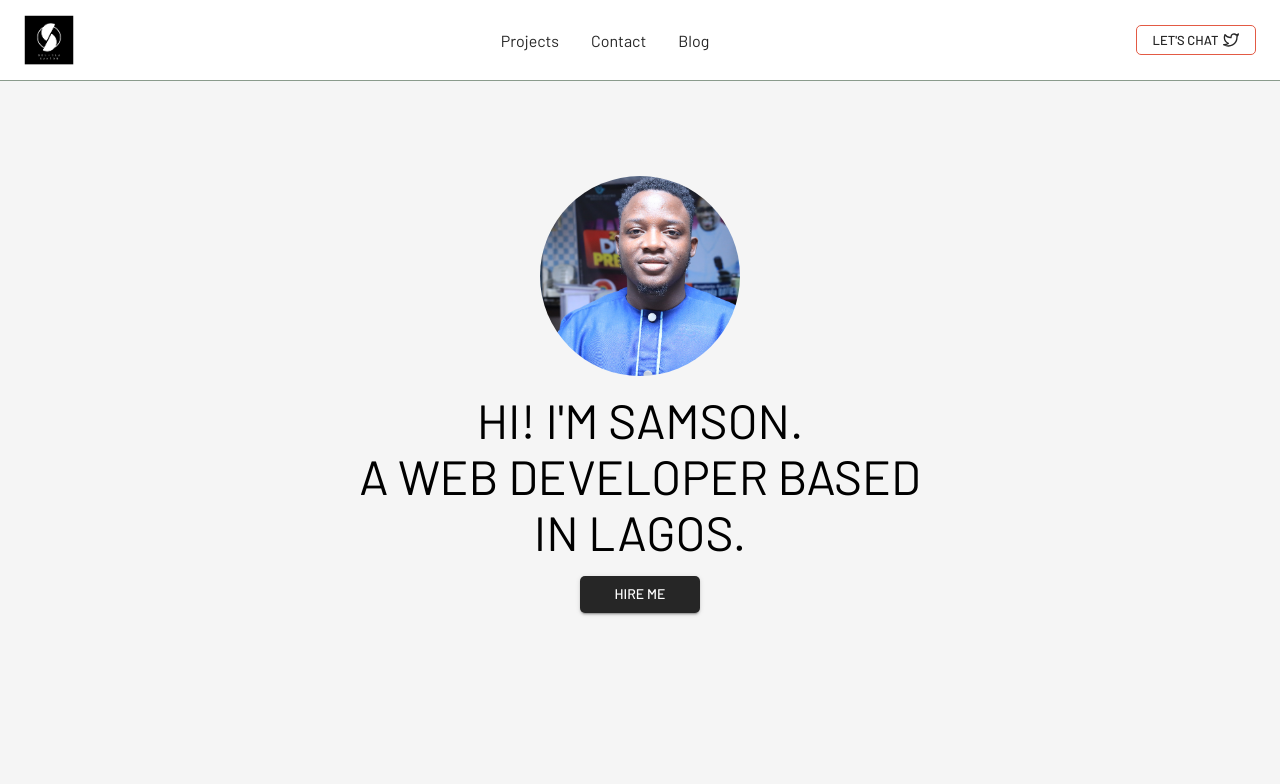
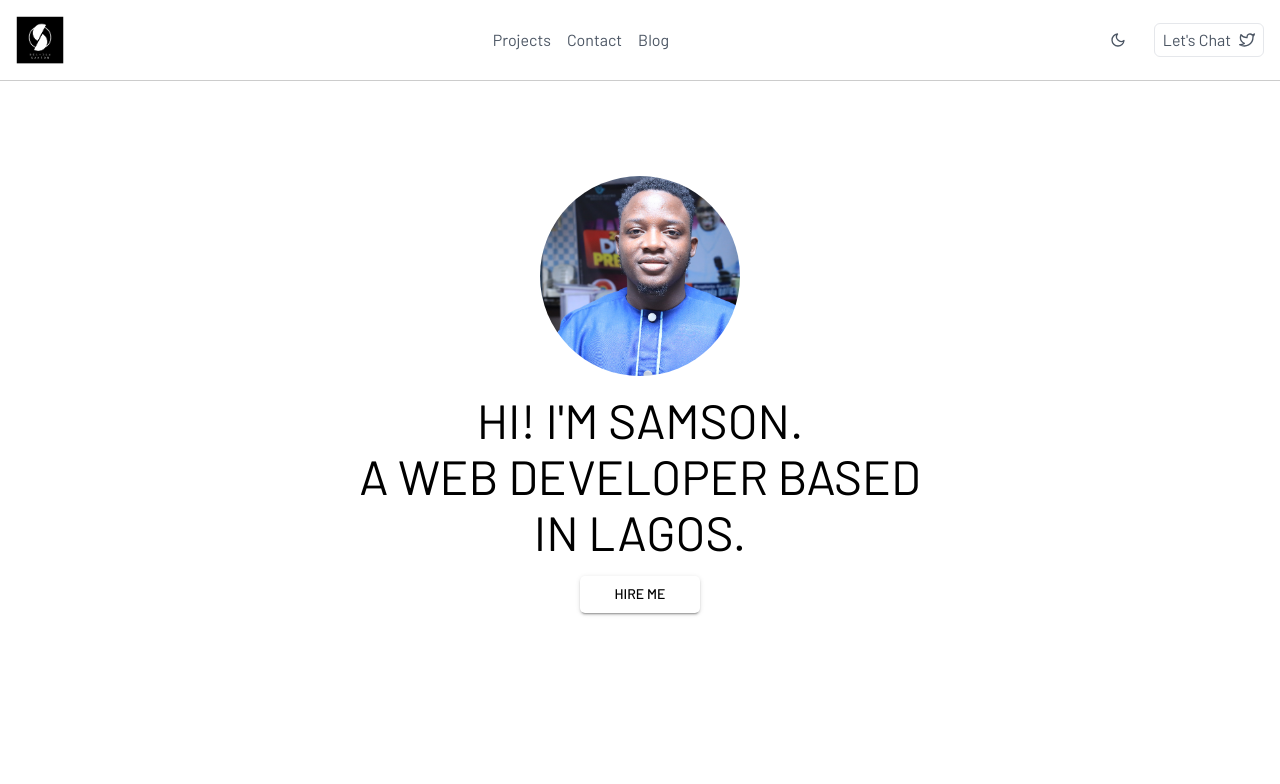
Before and after one commit to pablo-clueless/Portfolio, a React (Vite) app in the folder portfolio/: page / in a window 1280 px wide. Shown: the top 784 px of the page. Built offline with nearby package versions, Linux system fonts and the light colour scheme.

Commit message:
added theme switching

```diff
--- /dev/null
+++ b/portfolio/craco.config.js
@@ -0,0 +1,11 @@
+// craco.config.js
+module.exports = {
+  style: {
+    postcss: {
+      plugins: [
+        require('tailwindcss'),
+        require('autoprefixer'),
+      ],
+    },
+  },
+}
--- /dev/null
+++ b/portfolio/postcss.config.js
@@ -0,0 +1,6 @@
+module.exports = {
+  plugins: {
+    tailwindcss: {},
+    autoprefixer: {},
+  },
+}
--- a/portfolio/src/App.jsx
+++ b/portfolio/src/App.jsx
@@ -1,21 +1,16 @@
 import React from 'react'
 import { ThemeProvider } from '@mui/material'
-import { makeStyles } from '@mui/styles'
 import { Helmet } from 'react-helmet'
 
 import { About, Contact, Experience, Footer, Header, Navbar, Projects, Sidebar, Skills } from './components'
 import { theme } from './theme'
-
-const useStyles = makeStyles({
-  root: {
-    marginTop: '5rem',
-  }
-})
+import { useStateContext } from './contexts/ContextProvider'
 
 const App = () => {
-  const classes = useStyles()
+  const { currentMode } = useStateContext()
 
   return (
+    <div className={currentMode === 'Dark' ? 'dark' : ''}>
       <ThemeProvider theme={theme}>
         <Helmet>
         {/* Primary Meta Tags */}
@@ -40,7 +35,7 @@ const App = () => {
           <title>Samson Okunola</title>
         </Helmet>
         <Navbar />
-      <div className={classes.root}>
+        <div className='w-screen mt-20'>
           <Header />
           <About />
           <Skills />
@@ -50,6 +45,7 @@ const App = () => {
           <Footer />
         </div>
       </ThemeProvider>
+    </div>
   )
 }
 
--- /dev/null
+++ b/portfolio/src/components/Button.jsx
@@ -0,0 +1,18 @@
+import React from 'react'
+
+const Button = ({customFn, text, icon, variant}) => {
+    if(variant === 'outlined') {
+        return (
+            <button type='button' className='text-base border-1 dark:border-white text-gray-600 dark:text-white flex items-center gap-2 px-2 py-1 rounded-md hover:bg-primary hover:text-white dark:hover:bg-white dark:hover:text-gray-600 duration-500' onClick={customFn}>
+                {text} {icon}
+            </button>
+        )
+    }
+  return (
+    <button type='button' className='text-base border-1 dark:border-white text-gray-600 dark:text-white flex items-center gap-2 px-2 py-1 rounded-md hover:bg-primary hover:text-white dark:hover:bg-white dark:hover:text-gray-600 duration-500' onClick={customFn}>
+        {text} {icon}
+    </button>
+  )
+}
+
+export default Button
--- /dev/null
+++ b/portfolio/src/components/IconButton.jsx
@@ -0,0 +1,20 @@
+import React from 'react'
+
+const IconButton = ({icon, customFn, to}) => {
+    if(to) {
+        return (
+            <a href={to} target='_blank' rel='noreferrer'>
+                <button className='w-10 h-10 rounded-full grid place-items-center hover:bg-gray-200 dark:hover:bg-gray-500 text-gray-600 dark:text-white cursor-pointer'>
+                    {text}
+                </button>
+            </a>
+        )
+    }
+  return (
+    <button className='w-10 h-10 rounded-full grid place-items-center hover:bg-gray-200 dark:hover:bg-gray-500 text-gray-600 dark:text-white' onClick={customFn}>
+        {icon}
+    </button>
+  )
+}
+
+export default IconButton
--- a/portfolio/src/components/Navbar.jsx
+++ b/portfolio/src/components/Navbar.jsx
@@ -1,83 +1,41 @@
 import React from 'react'
-import { Button, List, ListItem, Toolbar } from '@mui/material'
-import { makeStyles } from '@mui/styles'
+import { FiMoon, FiSun, FiTwitter } from 'react-icons/fi'
 
 import logo from '/images/logo.png'
-import { Twitter } from '../assets/icons'
-
-const useStyles = makeStyles({
-    nav: {
-        width: '100%',
-        borderBottom: 'thin solid var(--color-secondary)',
-        position: 'fixed',
-        top: 0,
-        left: 0,
-        background: 'var(--color-light)',
-        zIndex: 2
-    },
-    toolbar: {
-        display: 'flex',
-        alignItems: 'center',
-        justifyContent: 'space-between',
-        margin: '0.5rem 0',
-    },
-    list:{
-        display:'flex',
-        direction: 'row',
-        alignItems: 'center',
-        justifyContent: 'space-between',
-        '@media screen and (max-width: 800px)': {
-            display: 'none',
-        }
-    },
-    link: {
-        textDecoration: 'none',
-        color: 'var(--color-dark)',
-        textTransform: 'capitalize',
-    },
-    logo: {
-        width: 50,
-        height: 50,
-    },
-    button: {
-        display: 'none',
-        '@media screen and (max-width: 800px)': {
-            display: 'block',
-        }
-    }
-})
+import { Button, IconButton } from '../components'
+import { useStateContext } from '../contexts/ContextProvider'
 
 const Navbar = () => {
-    const classes = useStyles()
+    const { currentMode, setMode } = useStateContext()
 
   return (
-    <nav className={classes.nav}>
-        <Toolbar className={classes.toolbar}>
-            <img src={logo} alt="logo" className={classes.logo} />
+    <nav className='w-full flex items-center justify-between fixed top-0 left-0 bg-main-bg dark:bg-main-dark-bg z-10 border-b-1 border-color p-4'>
+            <img src={logo} alt="logo" className='w-12 h-12' />
 
-            <List className={classes.list}>
-                <ListItem>
-                    <a href="#projects" className={classes.link}>
+            <ul className='flex items-center gap-4'>
+                <li>
+                    <a href="#projects" className='text-base text-gray-600 dark:text-white'>
                         Projects
                     </a>
-                </ListItem>
-                <ListItem>
-                    <a href="#contact" className={classes.link}>
+                </li>
+                <li>
+                    <a href="#contact" className='text-base text-gray-600 dark:text-white'>
                         Contact
                     </a>
-                </ListItem>
-                <ListItem>
-                    <a href="https://frontendpablo.hashnode.dev" target='_blank' rel='noreferrer' className={classes.link}>
+                </li>
+                <li>
+                    <a href="https://frontendpablo.hashnode.dev" target='_blank' rel='noreferrer' className='text-base text-gray-600 dark:text-white'>
                         Blog
                     </a>
-                </ListItem>
-            </List>
-            <a href="https://twitter.com/messages/compose?recipient_id=3805104374" target='_blank' rel='noreferrer' className={classes.link} data-screen-name='@pablo_clueless'>
-                <Button variant='outlined' size='small'>
-                    Let's Chat <Twitter />
-                </Button>
-            </a>
-        </Toolbar>
+                </li>
+            </ul>
+
+            <div className='flex items-center gap-4'>
+                {currentMode === 'Light' ? <IconButton icon={<FiMoon />} customFn={() => setMode('Dark')} /> : <IconButton icon={<FiSun />} customFn={() => setMode('Light')} />}
+                <a href="https://twitter.com/messages/compose?recipient_id=3805104374" target='_blank' rel='noreferrer' className='text-base text-gray-600 dark:text-white' data-screen-name='@pablo_clueless'>
+                    <Button text="Let's Chat" icon={<FiTwitter />} />
+                </a>
+            </div>
     </nav>
   )
 }
--- a/portfolio/src/components/index.js
+++ b/portfolio/src/components/index.js
@@ -1,8 +1,10 @@
 export { default as About } from './About'
+export { default as Button } from './Button'
 export { default as Contact } from './Contact'
 export { default as Experience } from './Experience'
 export { default as Footer } from './Footer'
 export { default as Header } from './Header'
+export { default as IconButton } from './IconButton'
 export { default as Navbar } from './Navbar'
 export { default as Projects } from './Projects'
 export { default as Sidebar } from './Sidebar'
--- /dev/null
+++ b/portfolio/src/contexts/ContextProvider.jsx
@@ -0,0 +1,28 @@
+import React, { createContext, useContext, useState } from 'react'
+
+const StateContext = createContext()
+
+export const StateProvider = ({ children }) => {
+    const [currentColor, setCurrentColor] = useState('red')
+    const [currentMode, setCurrentMode] = useState('Light')
+
+    const setMode = (mode) => {
+        setCurrentMode(mode)
+
+        localStorage.setItem('themeMode', mode)
+    }
+
+    const setColor = (color) => {
+        setCurrentColor(color)
+
+        localStorage.setItem('colorMode', color)
+    }
+
+    return (
+        <StateContext.Provider value={{currentColor, currentMode, setMode, setColor}}>
+            {children}
+        </StateContext.Provider>
+    )
+}
+
+export const useStateContext = () => useContext(StateContext)
--- a/portfolio/src/index.css
+++ b/portfolio/src/index.css
@@ -1,17 +1,4 @@
 @import url('https://fonts.googleapis.com/css2?family=Barlow:wght@300;400;500;600&display=swap');
-
-:root {
-  --font-body: 'Barlow', sans-serif;
-  --color-primary:#E35A44;
-  --color-secondary: #8A9B8C;
-  --color-light: #FFFFFF;
-  --color-dark: #262626;
-  --transition: 0.5s all ease;
-}
-
-::-webkit-scrollbar {
-  width: 0;
-}
 
 * {
   box-sizing: border-box;
@@ -19,16 +6,21 @@
   padding: 0;
 }
 
-html {
-  scroll-behavior: smooth;
+body {
+  font-family: 'Barlow', sans-serif;
 }
 
-body {
-  background: #F5F5F5;
-  font-family: var(--font-body);
-  overflow-x: hidden;
+::-webkit-scrollbar {
+  width: 6px;
+}
+::-webkit-scrollbar-thumb {
+  background-color: rgb(216, 216, 216);
+  border-radius: 40px;
+}
+::-webkit-scrollbar-track {
+  background-color: transparent;
 }
 
-a {
-  color: var(--color-light);
-}
+@tailwind base;
+@tailwind components;
+@tailwind utilities;
--- a/portfolio/src/main.jsx
+++ b/portfolio/src/main.jsx
@@ -3,9 +3,12 @@ import ReactDOM from 'react-dom/client'
 
 import App from './App'
 import './index.css'
+import { StateProvider } from '././contexts/ContextProvider'
 
 ReactDOM.createRoot(document.getElementById('root')).render(
   <React.StrictMode>
-    <App />
+    <StateProvider>
+      <App />
+    </StateProvider>
   </React.StrictMode>
 )
--- /dev/null
+++ b/portfolio/tailwind.config.js
@@ -0,0 +1,47 @@
+module.exports = {
+  content: ['./src/**/*.{js,jsx,ts,tsx}'],
+  darkMode: 'class',
+  theme: {
+    fontFamily: {
+      display: ['Barlow', 'sans-serif'],
+      body: ['Barlow', 'sans-serif'],
+    },
+    extend: {
+      color: {
+        main: '#E35A44',
+        secondary:  '#8A9B8C',
+        light:  '#FFFFFF',
+        dark:  '#262626',
+      },
+      backgroundColor: {
+        'primary': '#E35A44',
+        'main-bg': '#FFFFFF',
+        'main-dark-bg': '#262626',
+        'light-gray': '#F7F7F7',
+        'half-transparent': 'rgba(0, 0, 0, 0.5)',
+      },
+      borderWidth: {
+        1: '1px',
+      },
+      borderColor: {
+        color: 'rgba(0, 0, 0, 0.2)',
+      },
+      width: {
+        400: '400px',
+        760: '760px',
+        780: '780px',
+        800: '800px',
+        1000: '1000px',
+        1200: '1200px',
+        1400: '1400px',
+      },
+      height: {
+        80: '80px',
+      },
+      minHeight: {
+        590: '590px',
+      },
+    },
+  },
+  plugins: [],
+}
```
Also changed, not shown: portfolio/package.json (+9 -0 lines), 2 other files (tests, documents, lock files or other folders). Lines whose indentation alone changed are shown as unchanged.
